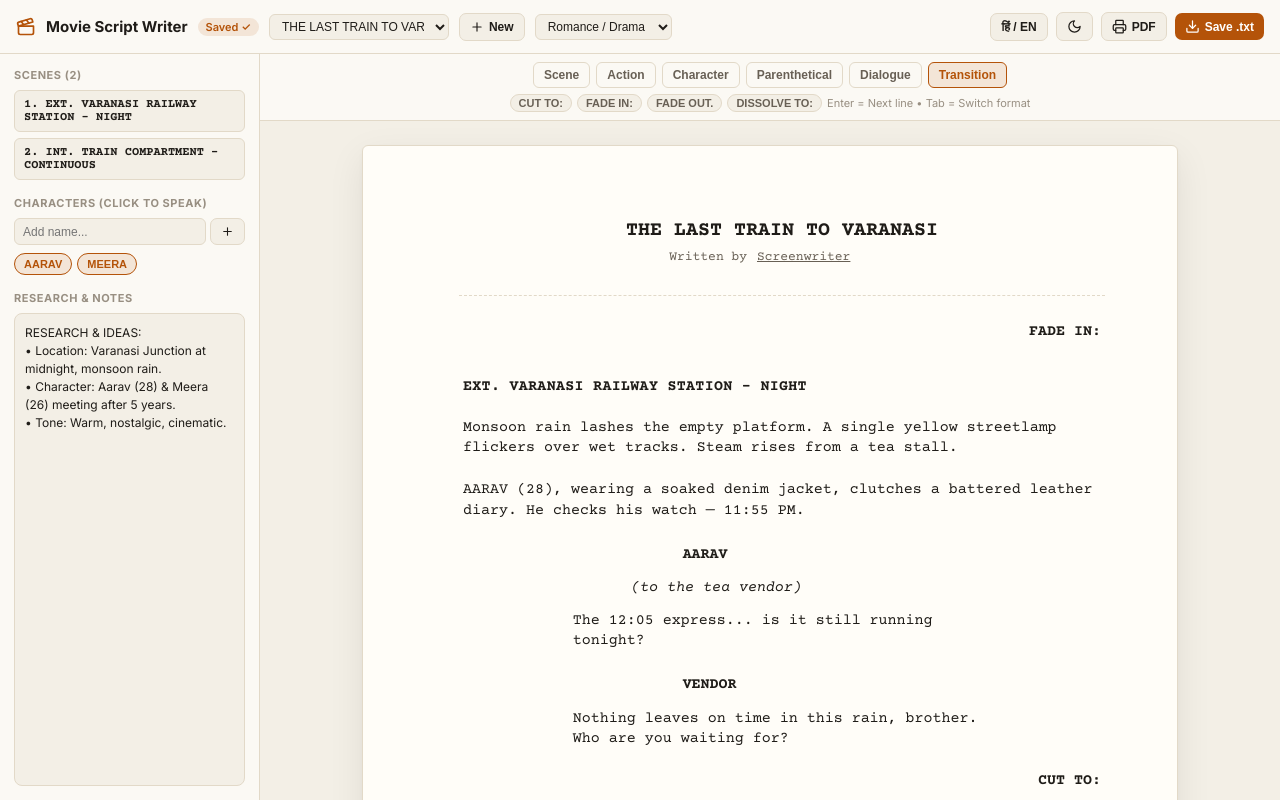
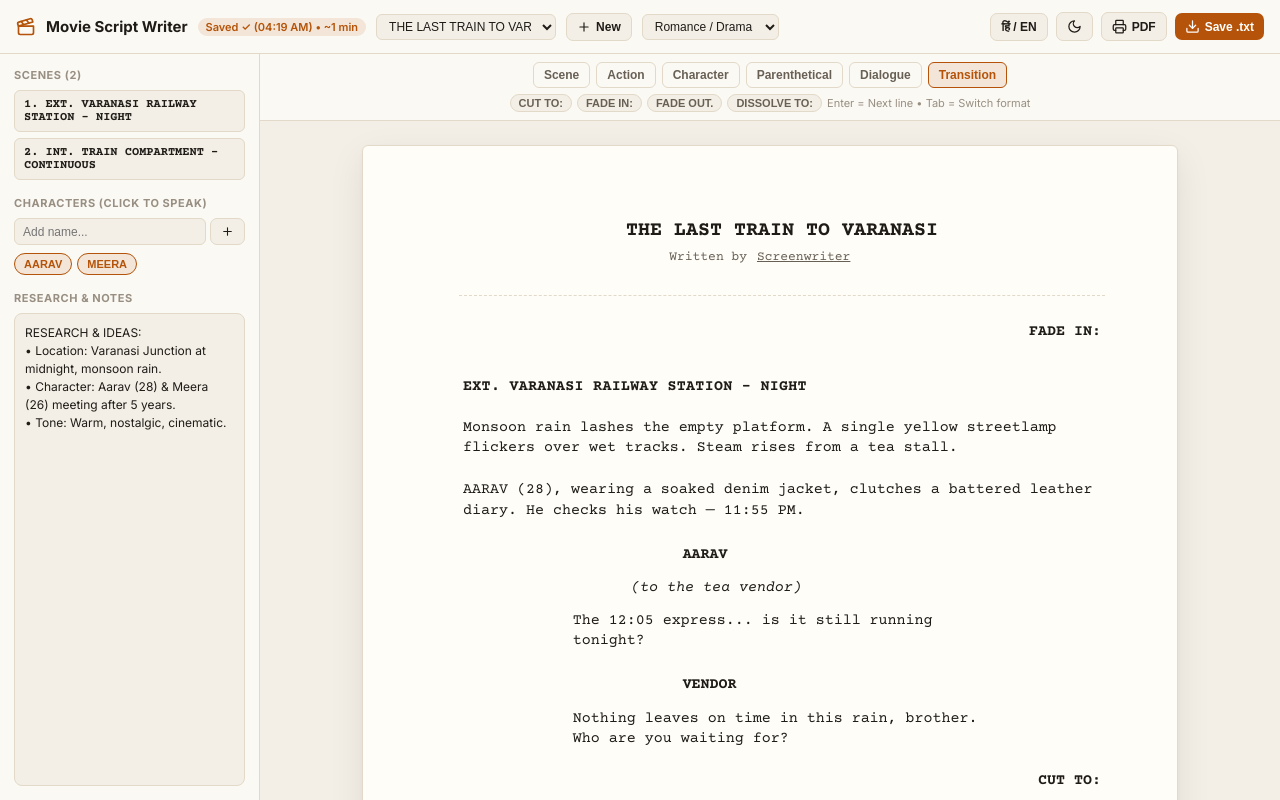
Before and after one commit to smartstopwach/Movie-script-, a React (Vite) app: page / in a window 1280 px wide. Built offline with nearby package versions, Linux system fonts and the light colour scheme.

Commit message:
Add last saved timestamp and estimated runtime
Co-authored-by: arena-agent <297053741+arena-agent@users.noreply.github.com>

```diff
--- a/src/App.tsx
+++ b/src/App.tsx
@@ -197,6 +197,17 @@ export function App() {
   }, [theme]);
 
   const [savedNotice, setSavedNotice] = useState('Saved ✓');
+  const [lastSavedTime, setLastSavedTime] = useState(() =>
+    new Date().toLocaleTimeString([], { hour: '2-digit', minute: '2-digit' })
+  );
+
+  const estimatedMinutes = useMemo(() => {
+    const words = elements.reduce(
+      (acc, el) => acc + (el.text.trim() ? el.text.trim().split(/\s+/).length : 0),
+      0
+    );
+    return Math.max(1, Math.ceil(words / 180));
+  }, [elements]);
 
   useEffect(() => {
     setSavedNotice('Saving...');
@@ -205,6 +216,9 @@ export function App() {
         localStorage.setItem(STORIES_KEY, JSON.stringify(stories));
         localStorage.setItem(ACTIVE_STORY_KEY, currentStory.id);
         setSavedNotice('Saved ✓');
+        setLastSavedTime(
+          new Date().toLocaleTimeString([], { hour: '2-digit', minute: '2-digit' })
+        );
       } catch {
         setSavedNotice('Storage full');
       }
@@ -328,7 +342,7 @@ export function App() {
               borderRadius: 999,
             }}
           >
-            {savedNotice}
+            {savedNotice} ({lastSavedTime}) • ~{estimatedMinutes} min
           </span>
           <select
             value={currentStory.id}
```
Also changed, not shown: 3 other files (tests, documents, lock files or other folders).
